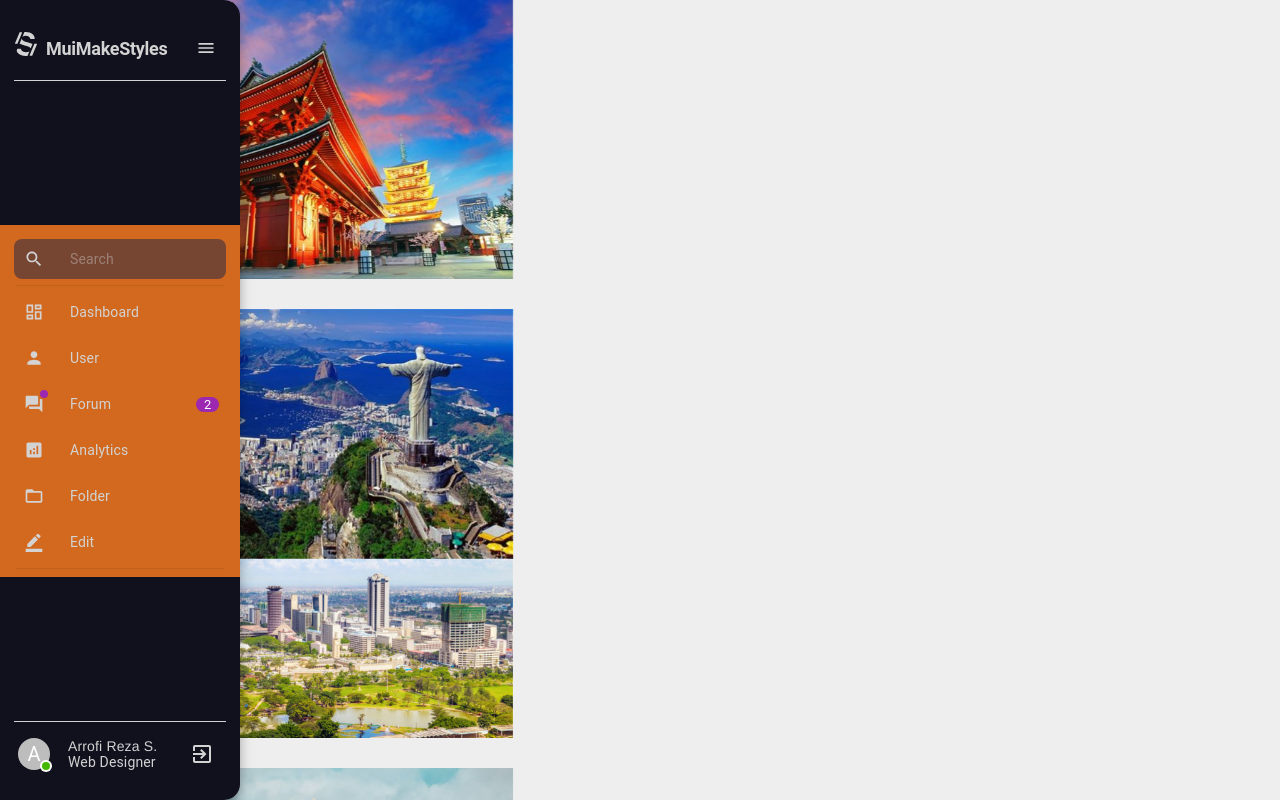
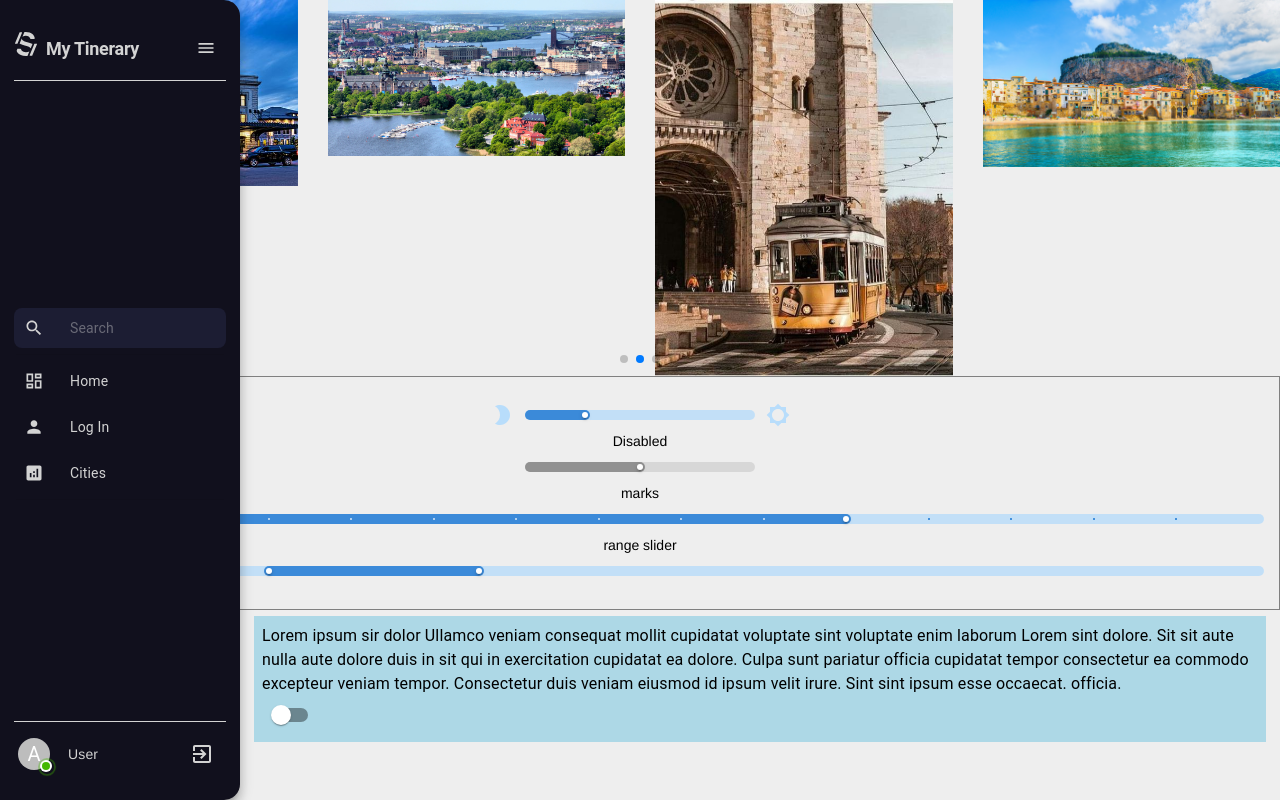
Before and after one commit to AliciaPak25/mytinerary-pak, a React (Create React App) app: page / in a window 1280 px wide. Shown: the top 800 px of the page. Built offline with nearby package versions, Linux system fonts and the light colour scheme.

Commit message:
agregado de carrousel, falta retocar y eliminar librerias que al final no use

```diff
--- a/src/App.css
+++ b/src/App.css
@@ -1,39 +1,31 @@
-.App {
-  text-align: center;
+.swiper {
+  width: 100%;
+  height: 100%;
 }
 
-.App-logo {
-  height: 40vmin;
-  pointer-events: none;
+.swiper-slide {
+  text-align: center;
+  font-size: 18px;
+  background: #fff;
+
+  /* Center slide text vertically */
+  display: -webkit-box;
+  display: -ms-flexbox;
+  display: -webkit-flex;
+  display: flex;
+  -webkit-box-pack: center;
+  -ms-flex-pack: center;
+  -webkit-justify-content: center;
+  justify-content: center;
+  -webkit-box-align: center;
+  -ms-flex-align: center;
+  -webkit-align-items: center;
+  align-items: center;
 }
 
-@media (prefers-reduced-motion: no-preference) {
-  .App-logo {
-    animation: App-logo-spin infinite 20s linear;
-  }
+.swiper-slide img {
+  display: block;
+  width: 100%;
+  height: 100%;
+  object-fit: cover;
 }
-
-.App-header {
-  background-color: #282c34;
-  min-height: 100vh;
-  display: flex;
-  flex-direction: row;
-/*   flex-direction: column; */
-  align-items: center;
-  justify-content: center;
-  font-size: calc(10px + 2vmin);
-  color: white;
-}
-
-.App-link {
-  color: #61dafb;
-}
-
-@keyframes App-logo-spin {
-  from {
-    transform: rotate(0deg);
-  }
-  to {
-    transform: rotate(360deg);
-  }
-}
--- a/src/App.js
+++ b/src/App.js
@@ -11,6 +11,8 @@ import BrightnessLowIcon from "@mui/icons-material/BrightnessLow";
 
 import Slider from "./components/SliderSmallThumb";
 import Carrousel from "./components/carrousel"
+import "slick-carousel/slick/slick.css";
+import "slick-carousel/slick/slick-theme.css";
 
 function valuetext(value) {
 
--- a/src/components/SideNavbar.js
+++ b/src/components/SideNavbar.js
@@ -86,7 +86,7 @@ export default function SideNavbar() {
             paddingBottom: '3px',
           }}
         >
-          MuiMakeStyles
+          My Tinerary
         </Typography>
 
         <Button
@@ -108,7 +108,7 @@ export default function SideNavbar() {
         </Button>
       </Box>
 
-      <List dense={true} sx={{backgroundColor: "chocolate"}}>
+      <List dense={true} /* sx={{backgroundColor: "chocolate"}} */>
         {navbarList.map((key, index) => (
           <>
             {index === 0 ? (
@@ -136,6 +136,7 @@ export default function SideNavbar() {
                       backgroundColor: '#26284687',
                     }}
                   >
+
                     <ListItemIcon sx={{ minWidth: '46px' }}>
                       <Badge
                         badgeContent={key.badge}
@@ -195,9 +196,11 @@ export default function SideNavbar() {
                     borderRadius: '8px',
                     '&:hover': {
                       backgroundColor: '#26284687',
+
                     },
                   }}
                 >
+
                   <ListItemIcon sx={{ minWidth: '46px' }}>
                     <Badge
                       badgeContent={key.badge}
@@ -260,6 +263,7 @@ export default function SideNavbar() {
             alignContent: 'center',
           }}
         >
+
           <StyledAvatar />
         </Box>
         <Box sx={{ display: 'flex', flexDirection: 'column', flexGrow: 1 }}>
@@ -275,7 +279,7 @@ export default function SideNavbar() {
               color: 'lightgray',
             }}
           >
-            Arrofi Reza S.
+            User
           </Typography>
           <Typography
             component="span"
@@ -287,7 +291,7 @@ export default function SideNavbar() {
               color: 'lightgray',
             }}
           >
-            Web Designer
+
           </Typography>
         </Box>
         <IconButton contained sx={{ color: 'lightGray' }}>
--- a/src/components/carrousel.js
+++ b/src/components/carrousel.js
@@ -1,39 +1,122 @@
- import React, { useRef, useState }  from "react";
 import data from "./citiesData"
 import "../styles/stylesCarrousel.css";
 
+
+
+import React, { useRef, useState } from "react";
 // Import Swiper React components
 import { Swiper, SwiperSlide } from "swiper/react";
 
 // Import Swiper styles
 import "swiper/css";
-import "swiper/css/grid";
+import "swiper/css/navigation";
 import "swiper/css/pagination";
 
+
+
 // import required modules
-import { Grid, Pagination } from "swiper";
+import { Autoplay, Pagination  } from "swiper";
 
+export default function App() {
+  return (
+    <>
+      <Swiper
+        slidesPerView={4}
+        spaceBetween={30}
+        pagination={{
+          clickable: true,
+        }}
+        slidesPerGroup={4}
+        autoplay={{
+          delay: 2500,
+          disableOnInteraction: false}}
+        modules={[Pagination, Autoplay]}
+        className="mySwiper"
+      >
+        {data.map(city=>
+        <SwiperSlide>
+          <img src={process.env.PUBLIC_URL+`/assets/${city.image}`} width={400}/>
+          </SwiperSlide>
+        )}
+      </Swiper>
+    </>
+  );
+}
 /* import React, { Component } from "react";
-import Slider from "react-slick"; */
+import Slider from "react-slick";
 
+export default class Carrousel extends Component {
+  render() {
+    const settings = {
+      className: "center",
+      infinite: true,
+      centerPadding: "60px",
+      slidesToShow: 4,
+      swipeToSlide: true,
+      afterChange: function(index) {
+        console.log(
+          `Slider Changed to: ${index + 1}, background: #222; color: #bada55`
+        );
+      }
+    };
+    return (
+      <div>
+        {data.map(city=>
+        <Slider {...settings}>
+          <div>
+          <img src={process.env.PUBLIC_URL+`/assets/${city.image}`} width={400}/>
+          </div>
+        </Slider>
+        )}
+      </div>
+    );
+  }
+}
+ */
+
+
+
+
+
+
+
+
+
+
+
+
+
+
+
+
+// import required modules
+/* import { Grid, Pagination, Autoplay, Navigation } from "swiper";
 
 export default function Carrousel() {
   return (
     <>
       <Swiper
-       slidesPerView={2}
-       grid={{
-         rows: 2
-       }}
-       slidesPerGroup={4}
-       spaceBetween={30}
-       pagination={{
-         clickable: true
-       }}
-       modules={[Grid, Pagination]}
-       className="mySwiper"
+        slidesPerView={2}
+        grid={{
+          rows: 2
+        }}
+        slidesPerGroup={2}
+        spaceBetween={30}
+        pagination={{
+          clickable: true
+        }}
+        hashNavigation={{
+          watchState: true
+        }}
+        navigation={true}
+        autoplay={{
+          delay: 2500,
+          disableOnInteraction: false
+        }}
+        modules={[Grid, Pagination, Autoplay, Navigation]}
+        className="mySwiper"
       >
-          {data.map(city=>
+        {data.map(city=>
         <SwiperSlide>
             <img src={process.env.PUBLIC_URL+`/assets/${city.image}`} width={400}/>
          </SwiperSlide>
@@ -41,7 +124,10 @@ export default function Carrousel() {
       </Swiper>
     </>
   );
-}
+} */
+
+
+
 
 
 /* export default class SwipeToSlide extends Component {
--- a/src/components/citiesData.js
+++ b/src/components/citiesData.js
@@ -41,7 +41,26 @@ const data = /* {
         "image": "palermo.jpg",
         "name": "Palermo"
     },
-
+    {
+        "id": 8,
+        "image": "palermo.jpg",
+        "name": "Palermo"
+    },
+    {
+        "id": 8,
+        "image": "palermo.jpg",
+        "name": "Palermo"
+    },
+    {
+        "id": 8,
+        "image": "palermo.jpg",
+        "name": "Palermo"
+    },
+    {
+        "id": 8,
+        "image": "palermo.jpg",
+        "name": "Palermo"
+    },
     ]
 /* } */
 
--- a/src/components/navList.js
+++ b/src/components/navList.js
@@ -16,19 +16,19 @@ const navbarList = [
   },
   {
     icon: DashboardOutlined,
-    desc: 'Dashboard',
+    desc: 'Home',
     secondDesc: '',
     badge: 0,
     subList: [],
   },
   {
     icon: Person,
-    desc: 'User',
+    desc: 'Log In',
     secondDesc: '',
     badge: 0,
     subList: [],
   },
-  {
+ /*  {
     icon: Forum,
     desc: 'Forum',
     secondDesc: 'Message from andi',
@@ -43,15 +43,15 @@ const navbarList = [
         badge: 0,
       },
     ],
-  },
+  }, */
   {
     icon: Analytics,
-    desc: 'Analytics',
+    desc: 'Cities',
     secondDesc: '',
     badge: 0,
     subList: [],
   },
-  {
+/*   {
     icon: FolderOpen,
     desc: 'Folder',
     secondDesc: '',
@@ -64,7 +64,7 @@ const navbarList = [
     secondDesc: '',
     badge: 0,
     subList: [],
-  },
+  }, */
 ];
 
 export default navbarList;
--- a/src/index.js
+++ b/src/index.js
@@ -4,6 +4,7 @@ import './index.css';
 import App from './App';
 import reportWebVitals from './reportWebVitals';
 import SideNavbar from "./components/SideNavbar";
+
 
 ReactDOM.render(
   <React.StrictMode>
--- a/src/styles/stylesCarrousel.css
+++ b/src/styles/stylesCarrousel.css
@@ -17,15 +17,14 @@ body {
 .swiper {
   width: 100%;
   height: 100%;
-  display: flex;
-  /* margin-left: auto;
-  margin-right: auto; */
+  margin-left: auto;
+  margin-right: auto;
 }
 
 .swiper-slide {
   text-align: center;
   font-size: 18px;
- /*  background: #fff; */
+  background: #fff;
   height: calc((100% - 30px) / 2) !important;
 
   /* Center slide text vertically */
@@ -33,7 +32,6 @@ body {
   display: -ms-flexbox;
   display: -webkit-flex;
   display: flex;
-  flex-direction: row;
   -webkit-box-pack: center;
   -ms-flex-pack: center;
   -webkit-justify-content: center;
```
